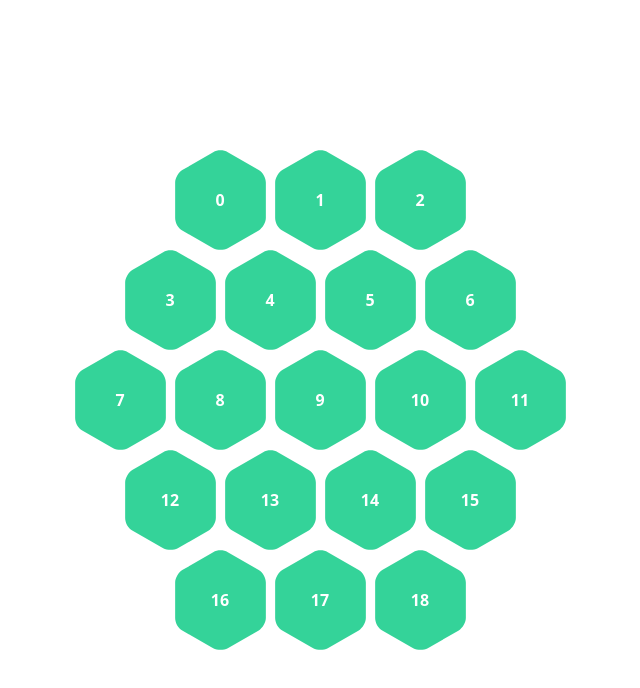
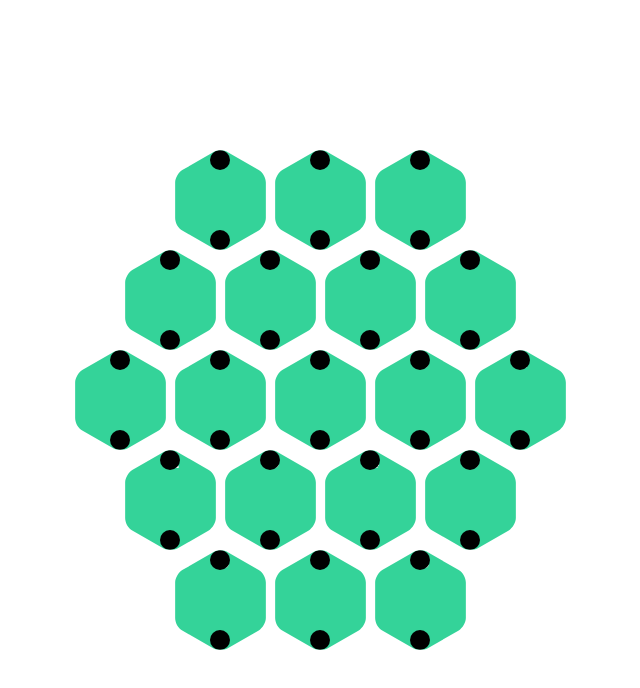
Before and after one commit to seabass118/Catan_Game, a Preact app: page / in a window 1280 px wide. Shown: the top 688 px of the page, without its empty margins (320-960 px from the left). Built offline with nearby package versions, Linux system fonts and the light colour scheme.

Commit message:
point changes

```diff
--- a/src/app.jsx
+++ b/src/app.jsx
@@ -1,4 +1,6 @@
 import { useState } from "preact/hooks";
+
+import { Node } from "@components";
 
 const map = [
     {
@@ -61,14 +63,12 @@ export function App() {
                     <div className="flex flex-row">
                         {obj.row.map((node, index) => {
                             return (
-                                <div
-                                    //Display node state data
-                                    onMouseOver={() => setSelectedNode([{id: node.id, position: index, row: id}])}
-                                    onMouseOut={() => setSelectedNode([])}
-                                    className="bg-emerald-400 w-[100px] h-[100px] font-bold mask mask-hexagon text-white flex items-center justify-center hover:opacity-50 cursor-pointer"
-                                >
-                                    {node.id}
-                                </div>
+                                <Node
+                                    row={id}
+                                    node={node.id}
+                                    position={index}
+                                    setSelectedNode={setSelectedNode}
+                                />
                             );
                         })}
                     </div>
--- /dev/null
+++ b/src/components/index.js
@@ -0,0 +1,3 @@
+import Node from "./node";
+
+export { Node }
--- /dev/null
+++ b/src/components/node.jsx
@@ -0,0 +1,26 @@
+function Node(props) {
+    return (
+        <div
+            //Display node state data
+            onMouseOver={() => props.setSelectedNode([
+                {
+                    id: props.node,
+                    position: props.position,
+                    row: props.row
+                }
+            ])}
+            onMouseOut={() => props.setSelectedNode([])}
+            className="bg-emerald-400 w-[100px] h-[100px] font-bold mask mask-hexagon text-white hover:opacity-50 cursor-pointer relative flex justify-center"
+        >
+            {props.node}
+            <div className="w-5 h-5 bg-black absolute bottom-0 rounded-xl">
+
+            </div>
+            <div className="w-5 h-5 bg-black absolute top-0 rounded-xl">
+
+            </div>
+        </div>
+     );
+}
+
+export default Node;
--- a/vite.config.js
+++ b/vite.config.js
@@ -1,7 +1,15 @@
-import { defineConfig } from 'vite'
-import preact from '@preact/preset-vite'
+import { defineConfig } from 'vite';
+import preact from '@preact/preset-vite';
+import path from "path";
 
 // https://vitejs.dev/config/
 export default defineConfig({
-  plugins: [preact()],
+    plugins: [preact()],
+    resolve: {
+		alias: {
+			"@": path.resolve(__dirname, "src"),
+			"@components": path.resolve(__dirname, "src/components"),
+			"@pages": path.resolve(__dirname, "src/pages"),
+		},
+	},
 })
```
